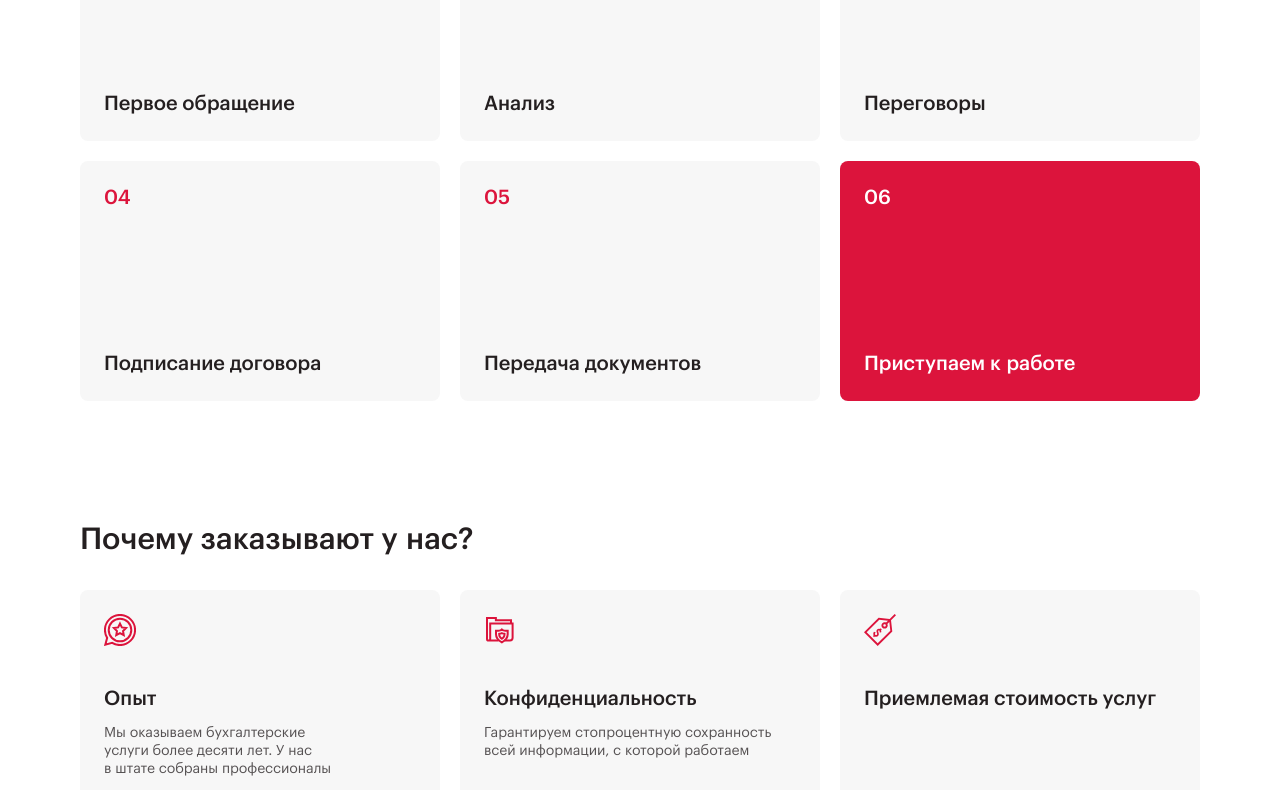
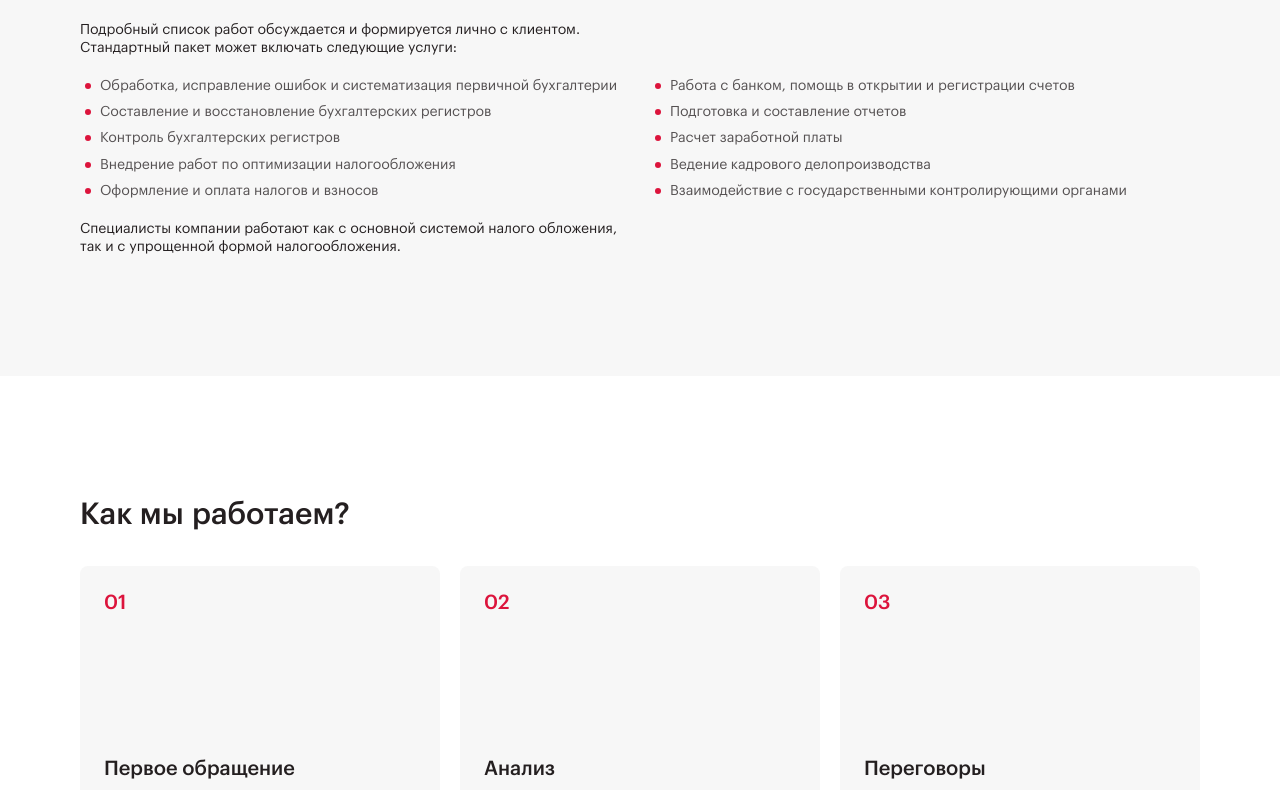
Before and after one commit to DiMoNiO04/otchet-by, a website: page app/services.html in a window 1280 px wide. Shown: the part 295-1085 px from the top of the page. Drawn offline with nearby package versions, Linux system fonts and the light colour scheme.

Commit message:
feat: add section cost maintainance

```diff
--- a/app/services.html
+++ b/app/services.html
@@ -601,6 +601,39 @@
   </div>
 </header>
  <main>
+  <section class="cost-maintainance section">
+  <div class="container">
+    <div class="cost-maintainance__container">
+      <h2 class="h2">Что входит в стоимость обслуживания?</h2>
+      <div class="cost-maintainance__content content">
+        <p>
+          Подробный список работ обсуждается и формируется лично с клиентом. Стандартный пакет может включать следующие
+          услуги:
+        </p>
+        <div class="cost-maintainance__blocks">
+          <ul>
+            <li>Обработка, исправление ошибок и систематизация первичной бухгалтерии</li>
+            <li>Составление и восстановление бухгалтерских регистров</li>
+            <li>Контроль бухгалтерских регистров</li>
+            <li>Внедрение работ по оптимизации налогообложения</li>
+            <li>Оформление и оплата налогов и взносов</li>
+          </ul>
+          <ul>
+            <li>Работа с банком, помощь в открытии и регистрации счетов</li>
+            <li>Подготовка и составление отчетов</li>
+            <li>Расчет заработной платы</li>
+            <li>Ведение кадрового делопроизводства</li>
+            <li>Взаимодействие с государственными контролирующими органами</li>
+          </ul>
+        </div>
+        <p>
+          Специалисты компании работают как с основной системой налого обложения, так и с упрощенной формой
+          налогообложения.
+        </p>
+      </div>
+    </div>
+  </div>
+</section>
  <section class="section work">
   <div class="container">
     <div class="work__container">
@@ -702,6 +735,7 @@
     </div>
   </div>
 </section>
+
   <section class="section team">
   <div class="container">
     <div class="team__container">
@@ -780,7 +814,6 @@
     </div>
   </div>
 </section>
-
  <section class="bussines-partners section">
   <div class="container">
     <div class="bussines-partners__container">
@@ -820,6 +853,7 @@
     </div>
   </div>
 </section>
+
   <section class="reviews section">
   <div class="container">
     <div class="reviews__container">
@@ -922,7 +956,6 @@
     </div>
   </div>
 </section>
-
  <section class="questions section">
   <div class="container">
     <div class="questions__container">
@@ -1088,6 +1121,7 @@
     </div>
   </div>
 </section>
+
   <section class="application section">
   <div class="container">
     <div class="application__container" style="background-image: url(assets/img/apply/application.png)">
--- a/src/scss/elements/_content.scss
+++ b/src/scss/elements/_content.scss
@@ -3,4 +3,25 @@
     @include mb(8px);
     @include regular14;
   }
+
+  ul {
+    li {
+      @include mb(8px);
+      @include regular14;
+      color: $greyTxt;
+      position: relative;
+      @include flexStart;
+      column-gap: 4px;
+
+      &::before {
+        content: '';
+        display: block;
+        width: 16px;
+        height: 16px;
+        background: url(../assets/img/bullet.svg);
+        -ms-flex-negative: 0;
+        flex-shrink: 0;
+      }
+    }
+  }
 }
--- /dev/null
+++ b/src/scss/pages/services/_cost-maintainance.scss
@@ -0,0 +1,53 @@
+.cost-maintainance {
+  padding: 120px 0;
+  background-color: $grayBg;
+
+  .h2 {
+    margin-bottom: 32px;
+  }
+
+  &__blocks {
+    @include grid(2);
+    column-gap: 20px;
+  }
+
+  .content p {
+    margin: 0;
+  }
+
+  &__content {
+    @include flexColumn;
+    row-gap: 20px;
+
+    p {
+      width: 50%;
+    }
+  }
+}
+
+@media screen and (max-width: $tablet) {
+  .cost-maintainance {
+    padding: 100px 0;
+
+    &__blocks {
+      @include grid(1);
+      row-gap: 8px;
+      margin-bottom: 20px;
+    }
+
+    &__content {
+      row-gap: 0;
+
+      p {
+        width: 100%;
+        @include mb(12px);
+      }
+    }
+  }
+}
+
+@media screen and (max-width: $mob) {
+  .cost-maintainance {
+    padding: 60px 0;
+  }
+}
--- a/src/scss/pages/services/_index.scss
+++ b/src/scss/pages/services/_index.scss
@@ -1 +1,2 @@
 @import './order-us';
+@import './cost-maintainance';
```
Also changed, not shown: src/html/pages/services/cost-maintainance.html (added, +33 -0 lines), src/html/pages/services/main.html (+4 -3 lines), app/css/main.css. Lines whose indentation alone changed are shown as unchanged.
